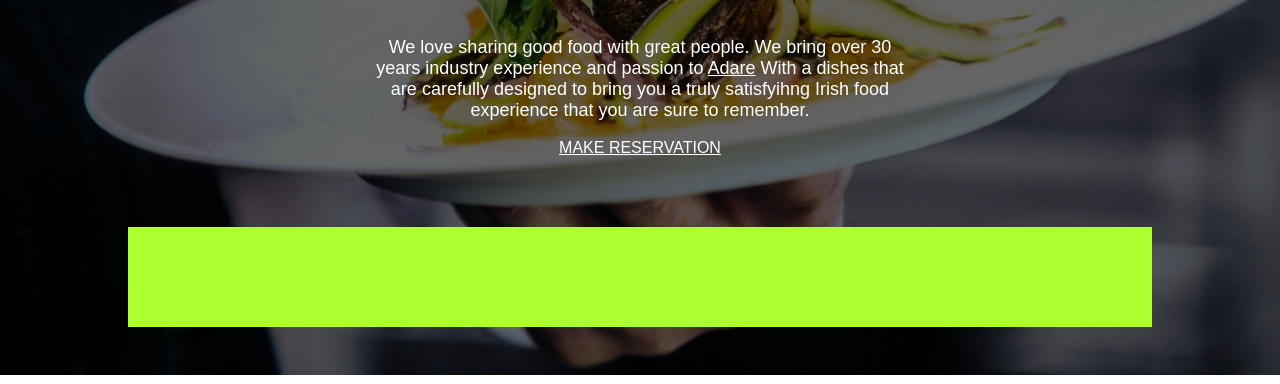
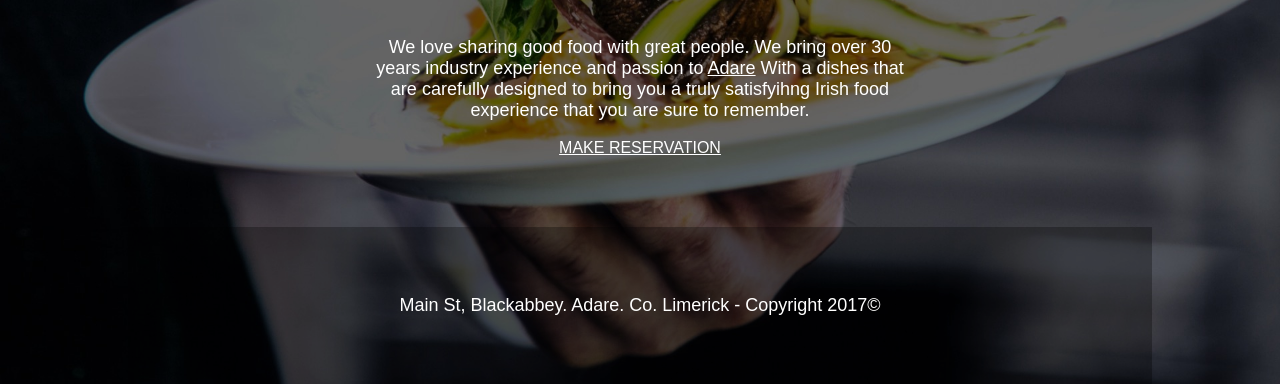
Before and after one commit to odacrem123/Restaurant-Website, a plain HTML site: page index.html in a window 1280 px wide. Shown: the part 425-809 px from the top of the page. Drawn offline with Linux system fonts and the light colour scheme.

Commit message:
finish site
site already done with some minor changes maybe later

```diff
--- a/index.html
+++ b/index.html
@@ -25,10 +25,10 @@
     <main>
       <h1>let's meat</h1>
       <p>We love sharing good food with great people. We bring over 30 years industry experience and passion to <a href="#">Adare</a> With a dishes that are carefully designed to bring you a truly satisfyihng Irish food experience that you are sure to remember.</p>
-      <a href="#" target="_blank">MAKE RESERVATION</a>
+      <a href="mailto:odacrem123@gmail.com?Subject=Reservation" target="_blank">MAKE RESERVATION</a>
     </main>
     <footer>
-
+      <p>Main St, Blackabbey. Adare. Co. Limerick - Copyright 2017&copy;</p>
     </footer>
   </div>
 </body>
--- a/style.css
+++ b/style.css
@@ -33,11 +33,6 @@ main {
   padding-right: 240px;
 }
 
-footer {
-  background-color: greenyellow;
-  height: 100px;
-}
-
 h1 {
   font-size: 84px;
   color: white;
@@ -61,3 +56,14 @@ nav a {
   font-size: 12px;
   padding: 0 10px;
 }
+
+footer {
+  background-color: rgba(0, 0, 0, 0.3);
+  padding: 50px;
+}
+
+footer p {
+  color: #fff;
+  font-family: Arial, Helvetica, sans-serif;
+  text-align: center;
+}
```
